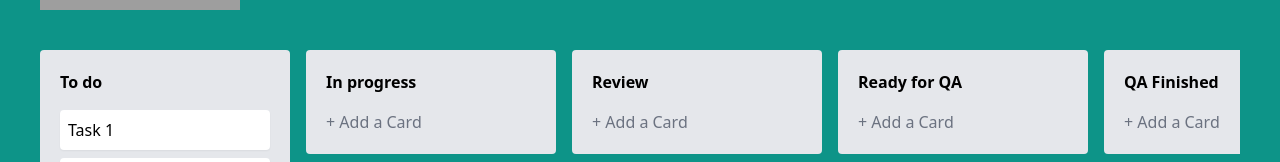
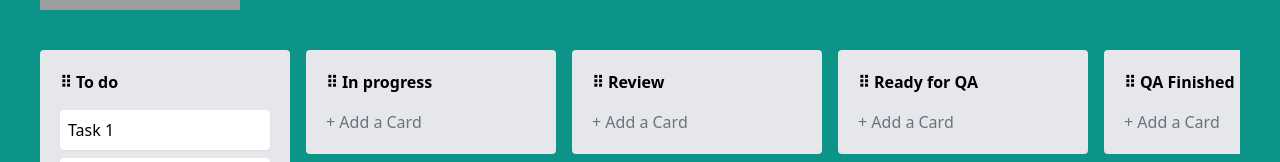
Before and after one commit to elvisss/trello-board-nuxt, a Nuxt app: page / in a window 1280 px wide. Shown: the part 180-342 px from the top of the page. Built offline with nearby package versions, Linux system fonts and the light colour scheme; grey boxes are pictures that could not be loaded.

Commit message:
add drag handle

```diff
--- /dev/null
+++ b/components/DragHandle.vue
@@ -0,0 +1,3 @@
+<template>
+  <span class="drag-handle cursor-move">⠿</span>
+</template>
--- a/components/TrelloBoard.vue
+++ b/components/TrelloBoard.vue
@@ -2,6 +2,8 @@
   <draggable
     :list="columns"
     group="columns"
+    :animation="150"
+    handle=".drag-handle"
     item-key="id"
     class="flex gap-4 overflow-x-auto items-start"
   >
@@ -10,7 +12,7 @@
         class="column bg-gray-200 p-5 rounded min-w-[250px]"
       >
         <header class="font-bold mb-4">
-          {{ column.title }}
+          <DragHandle /> {{ column.title }}
         </header>
         <TrelloBoardTask
           v-for="task in column.tasks"
```
